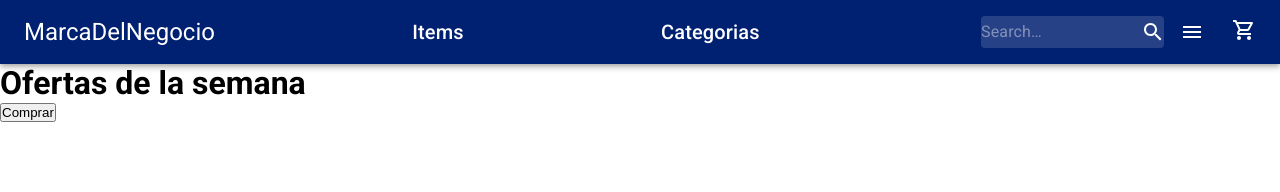
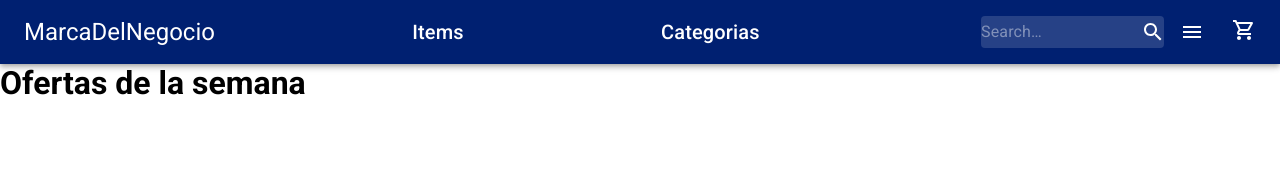
Before and after one commit to matiber20/bigmountain, a React (Create React App) app: page /items/1 in a window 1280 px wide. Shown: the top 192 px of the page. Built offline with nearby package versions, Linux system fonts and the light colour scheme; no server answers.

Commit message:
correccion de itemdetail creando itemdetail component

```diff
--- /dev/null
+++ b/src/components/ItemDetail/ItemDetail.js
@@ -0,0 +1,10 @@
+import React from 'react'
+
+export default function ItemDetail({item}) {
+    return (
+        <div>
+            <h1>{item.title}</h1>
+            <img src={item.thumbnailUrl} alt=""/>
+        </div>
+    )
+}
--- a/src/containers/ItemDetailContainer/ItemDetailContainer.js
+++ b/src/containers/ItemDetailContainer/ItemDetailContainer.js
@@ -1,5 +1,6 @@
 import React, {useState,useEffect} from 'react'
 import {useParams} from 'react-router-dom'
+import ItemDetail from '../../components/ItemDetail/ItemDetail';
 
 const { getItemsById } = require("../../services/services");
 
@@ -15,9 +16,7 @@ export default function ItemDetailContainer() {
 
     return (
         <div>
-            <h3>{item.title}</h3>
-            <img src={item.thumbnailUrl} alt="" />
-            <button>Comprar</button>
+            <ItemDetail item={item} />
         </div>
     )
 }
```
